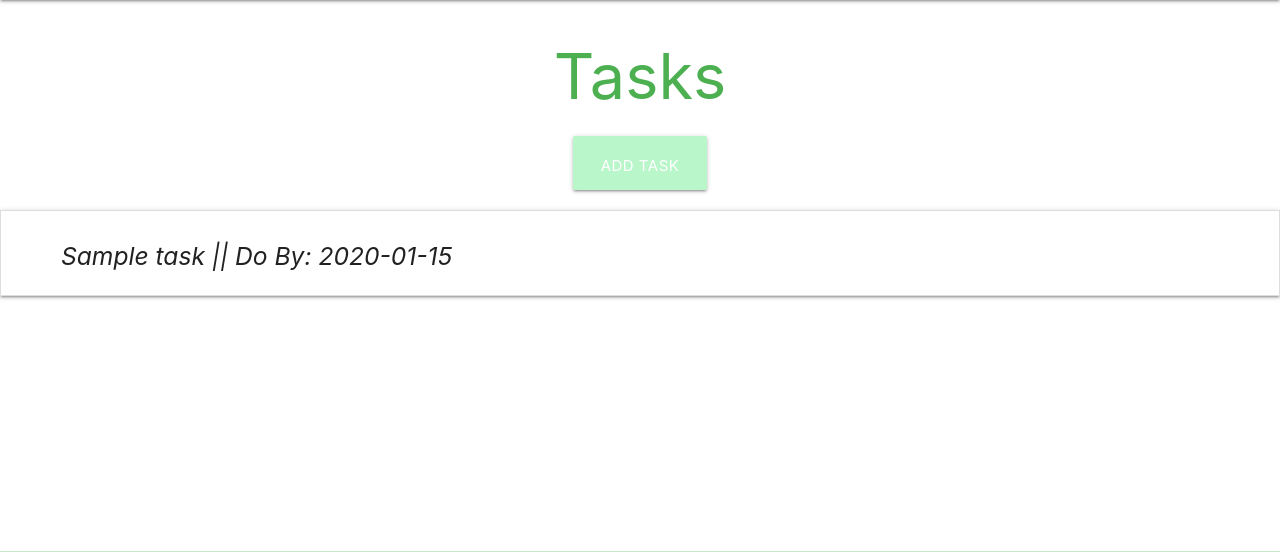
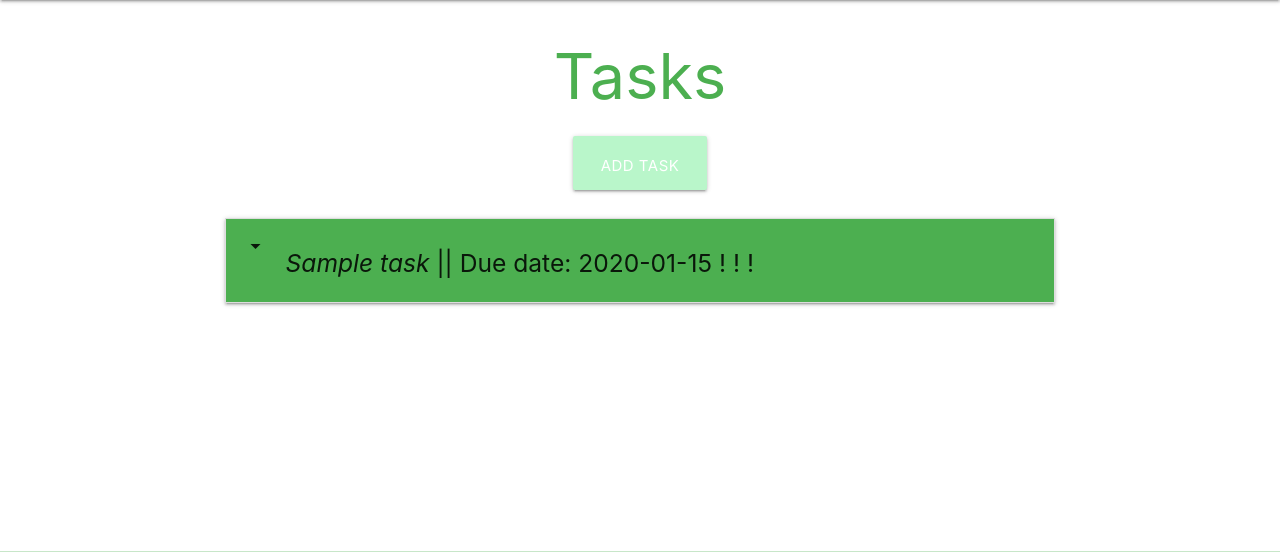
Before and after one commit to alcl2000/task-planner, a Flask app: page / in a window 1280 px wide. Shown: the part 64-616 px from the top of the page. Run offline with Flask 2, Linux system fonts and the light colour scheme; tables that the repository leaves empty hold one stand-in row (values such as "Sample post").

Commit message:
fix: tasks displayed by due date

```diff
--- a/taskmanager/templates/tasks.html
+++ b/taskmanager/templates/tasks.html
@@ -9,14 +9,23 @@
         </div>
     </div>
     <div class="row">
-        <ul class="collapsible">
-        {% for task in tasks %}
-            <li class="s12 l8">
-              <div class="collapsible-header"><i class="filter_drama"></i>
-                <h5><em>{{ task.task_name}} || Do By: {{task.due_date}}</em></h5>
-            </div>
-              <div class="collapsible-body"><span>{{ task.task_description }}.</span></div>
-            </li>
-        {% endfor %}</ul>
+        <div class="col s12 l8 push-l2">
+            <ul class="collapsible">
+                {% for task in tasks|sort(attribute='due_date') %}
+                <li>
+                  <div class="collapsible-header green"><i class="material-icons">arrow_drop_down</i>
+                    <h5><em>{{task.task_name}}</em> || Due date: {{task.due_date}}
+                        {% if task.is_urgent == True %}
+                        ! ! !
+                        {% endif %}
+                    </h5>
+                    </div>
+                  <div class="collapsible-body"><span>
+                    {{task.task_description}}
+                  </span></div>
+                </li>
+                {%endfor%}
+            </ul>
+        </div>
     </div>
 {% endblock %}
```
